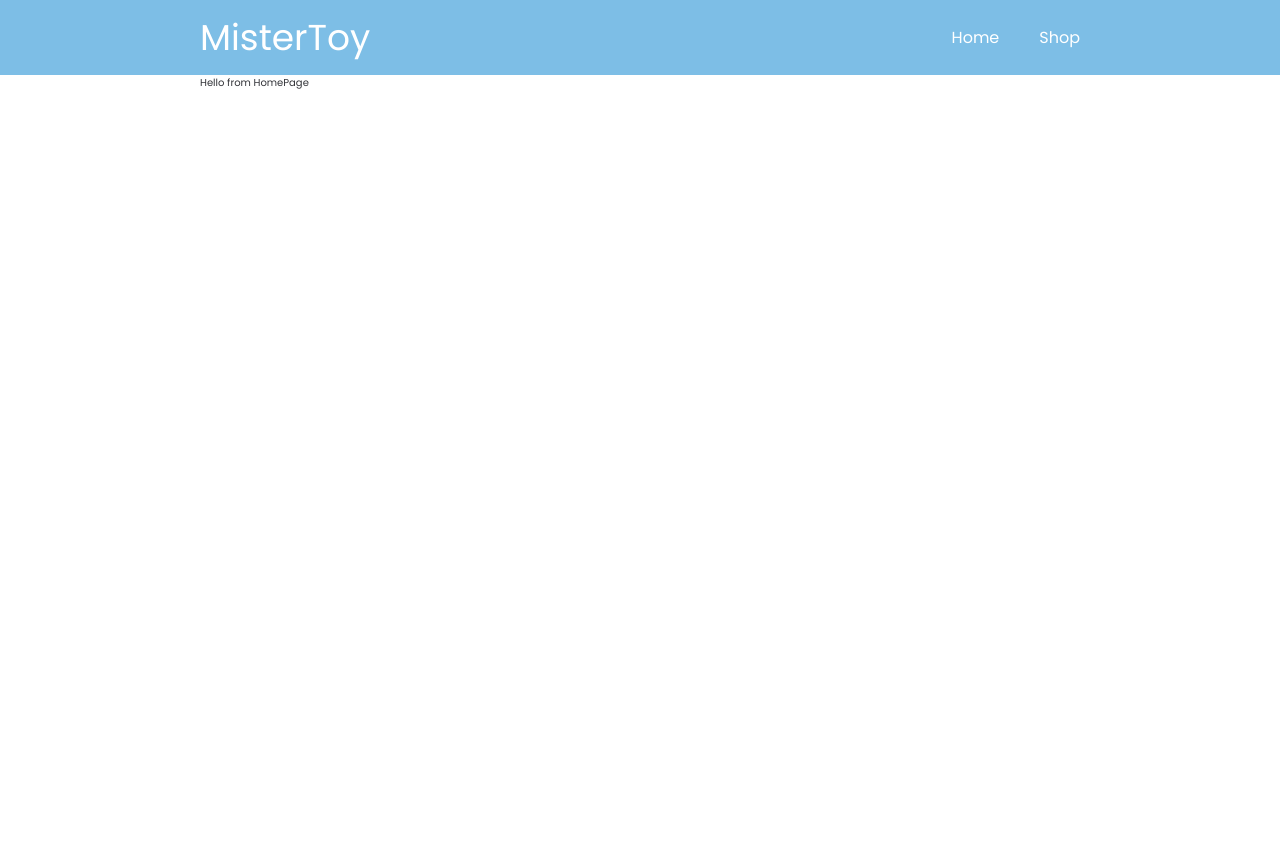
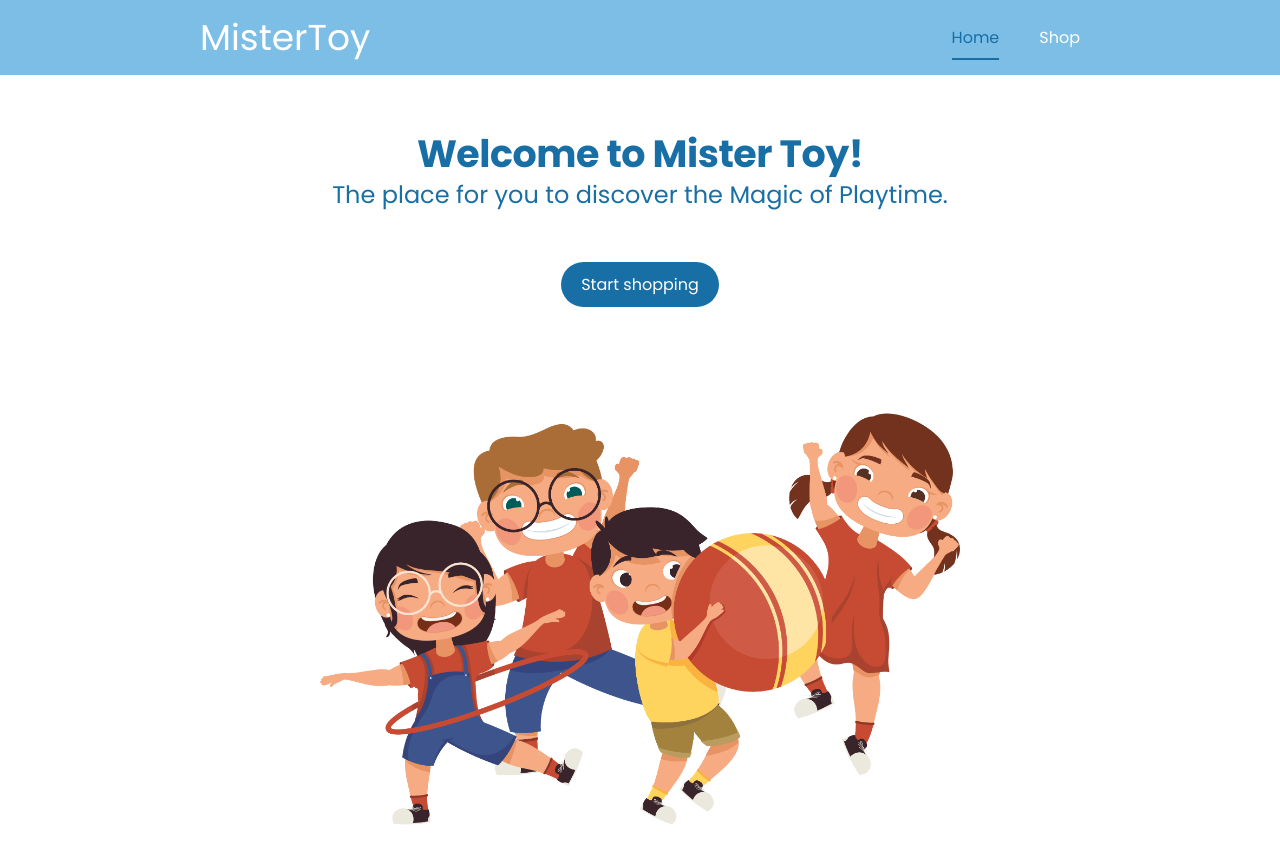
Before and after one commit to RonFelsenfeld/MisterToy-TS-Frontend, a React (Vite) app: page / in a window 1280 px wide. Shown: the top 864 px of the page. Before the commit the page ends 800 px from the top, so only its background shows below. Built offline with nearby package versions, Linux system fonts and the light colour scheme; no server answers.

Commit message:
Add home page

```diff
--- a/src/assets/style/components/general/_app-header.scss
+++ b/src/assets/style/components/general/_app-header.scss
@@ -10,9 +10,35 @@
   .main-nav {
     gap: em(40px);
 
-    .btn-nav-link {
-      font-size: em(16px);
-      color: inherit;
+    a {
+      position: relative;
+      transition: color $color-transition;
+
+      &::after {
+        content: '';
+        position: absolute;
+        inset: auto auto -10px 0;
+
+        width: 100%;
+        height: 2px;
+
+        background-color: $main-clr-10;
+        opacity: 0;
+        transition: opacity $color-transition;
+      }
+
+      &.active {
+        color: $main-clr-10;
+
+        &::after {
+          opacity: 1;
+        }
+      }
+
+      .btn-nav-link {
+        font-size: em(16px);
+        color: inherit;
+      }
     }
   }
 }
--- a/src/assets/style/components/toy/_toy-preview.scss
+++ b/src/assets/style/components/toy/_toy-preview.scss
@@ -3,7 +3,7 @@
   padding-block: em(20px);
 
   background-color: $main-clr--10;
-  transition: all $hover-transition;
+  transition: all $color-transition;
   cursor: pointer;
 
   &:hover {
@@ -44,7 +44,7 @@
       color: $surface-clr;
 
       background-color: $main-clr-5;
-      transition: background-color $hover-transition;
+      transition: background-color $color-transition;
 
       &:hover {
         background-color: darken($main-clr-base, 8%);
--- a/src/assets/style/main.scss
+++ b/src/assets/style/main.scss
@@ -10,6 +10,7 @@
 @import 'basics/layout';
 
 // PAGES
+@import 'pages/home-page';
 @import 'pages/toy-index';
 @import 'pages/toy-details';
 @import 'pages/toy-edit';
--- /dev/null
+++ b/src/assets/style/pages/_home-page.scss
@@ -0,0 +1,41 @@
+.home-page {
+  min-height: 100dvh;
+
+  .hero-section {
+    flex-grow: 1;
+
+    .main-container {
+      flex-grow: 1;
+
+      .heading-container {
+        gap: em(1px);
+        margin-block-end: em(50px);
+
+        > * {
+          color: $main-clr-10;
+        }
+
+        .main-heading {
+          font-size: em(38px);
+          font-family: $heading-font-family;
+          letter-spacing: -0.5px;
+          line-height: 1.2;
+        }
+
+        .secondary-heading {
+          font-size: em(24px);
+        }
+      }
+
+      .btn-cta {
+        @include btnAction($main-clr-10) {
+          border-radius: 2em;
+        }
+      }
+    }
+
+    .hero-img {
+      width: 50vw;
+    }
+  }
+}
--- a/src/assets/style/pages/_toy-index.scss
+++ b/src/assets/style/pages/_toy-index.scss
@@ -13,7 +13,9 @@
     a {
       width: fit-content;
       .btn-add-toy {
-        @include btnAction($surface-clr, $main-font-clr);
+        @include btnAction($surface-clr, $main-font-clr) {
+          margin-block-end: rem(10px);
+        }
       }
     }
 
--- a/src/assets/style/setup/_mixins.scss
+++ b/src/assets/style/setup/_mixins.scss
@@ -25,12 +25,10 @@
 @mixin btnAction($bgColor, $fontColor: $surface-clr) {
   @content;
   padding: rem(10px) rem(20px);
-  margin-block-end: rem(10px);
-
   font-size: em(16px);
   color: $fontColor;
   background-color: $bgColor;
-  transition: background-color $hover-transition;
+  transition: background-color $color-transition;
 
   &:hover {
     background-color: darken($bgColor, 5%);
--- a/src/assets/style/setup/_vars.scss
+++ b/src/assets/style/setup/_vars.scss
@@ -28,7 +28,7 @@ $input-filter-border-clr: #d0d0d0;
 $dropdown-gap-border-clr: #a7a7a779;
 
 // Extra
-$hover-transition: 0.3s;
+$color-transition: 0.3s;
 $toy-card-shadow: -5px 2px 13px 0px rgba(92, 92, 92, 0.267);
 $action-input-padding: 5px;
 
--- a/src/components/general/AppHeader.tsx
+++ b/src/components/general/AppHeader.tsx
@@ -1,10 +1,12 @@
-import { NavLink } from 'react-router-dom'
+import { Link, NavLink } from 'react-router-dom'
 
 const AppHeader = () => {
   return (
     <header className="app-header main-layout full">
       <div className="flex align-center justify-between">
-        <h1 className="logo">MisterToy</h1>
+        <Link to="/">
+          <h1 className="logo">MisterToy</h1>
+        </Link>
 
         <nav className="main-nav flex align-center">
           <NavLink to="/">
--- a/src/pages/HomePage.tsx
+++ b/src/pages/HomePage.tsx
@@ -1,5 +1,26 @@
+import { Link } from 'react-router-dom'
+
 const HomePage = () => {
-  return <section className="HomePage">Hello from HomePage</section>
+  return (
+    <section className="home-page flex">
+      <div className="hero-section flex column align-center">
+        <div className="main-container flex column center">
+          <div className="heading-container flex column align-center">
+            <h1 className="main-heading">Welcome to Mister Toy!</h1>
+            <h2 className="secondary-heading">
+              The place for you to discover the Magic of Playtime.
+            </h2>
+          </div>
+
+          <Link to="/toy">
+            <button className="btn-cta">Start shopping</button>
+          </Link>
+        </div>
+
+        <img src="../assets/img/home-page.png" alt="Children playing" className="hero-img" />
+      </div>
+    </section>
+  )
 }
 
 export default HomePage
```
Also changed, not shown: src/models/apollo.model.ts (+1 -16 lines), src/services/apollo-client.service.ts (+15 -3 lines), public/assets/img/home-page.png (added).
